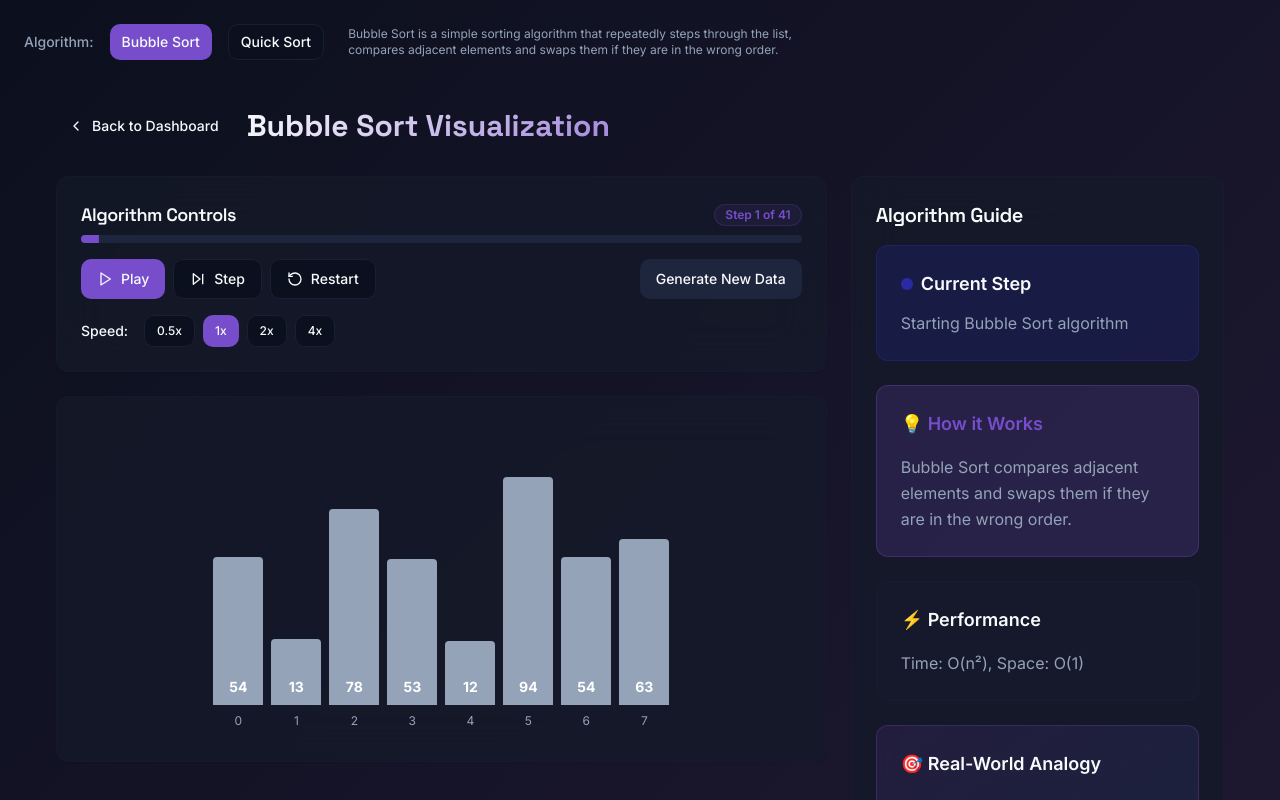
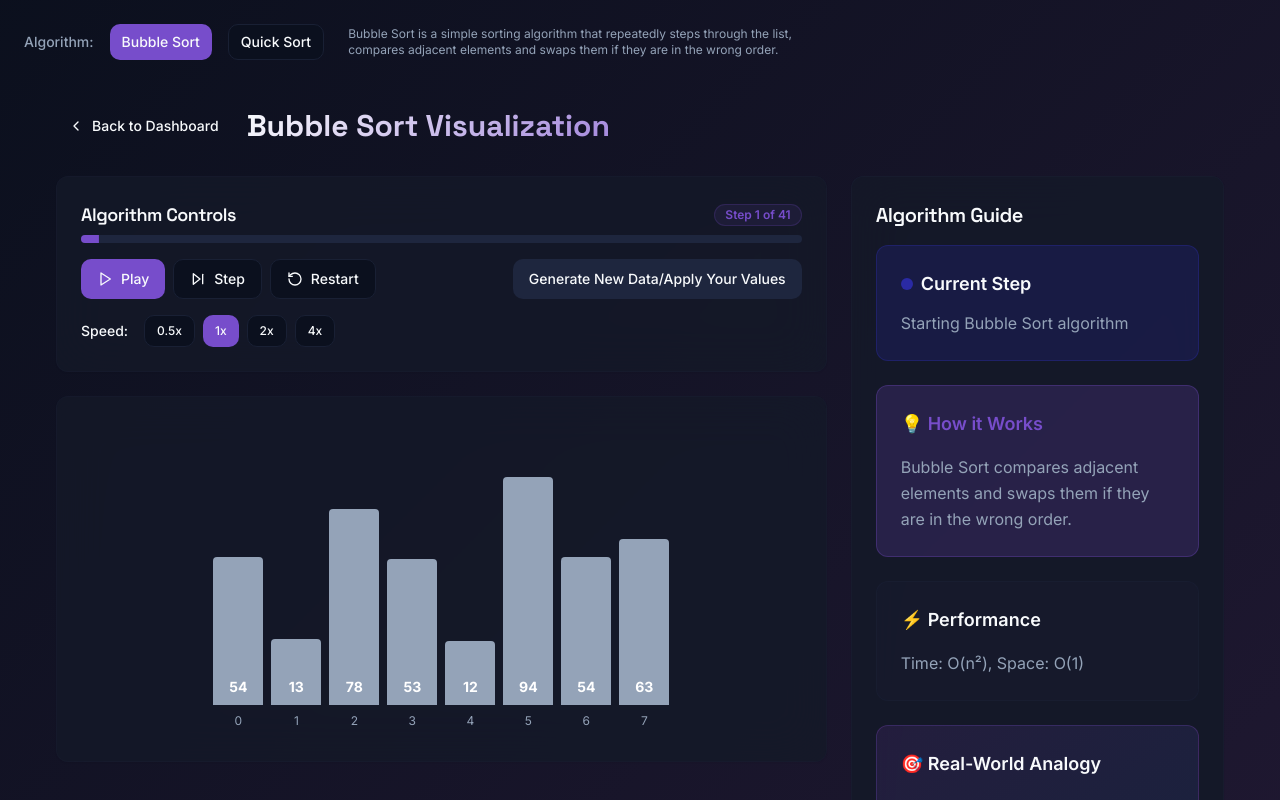
Before and after one commit to aditya34-cyber/dsa-website, a React (Vite) app: page /sorting in a window 1280 px wide. Shown: the top 800 px of the page. Built offline with nearby package versions, Linux system fonts and the light colour scheme.

Commit message:
Update button text to include 'Apply Your Values'

```diff
--- a/src/components/AlgorithmVisualizer.tsx
+++ b/src/components/AlgorithmVisualizer.tsx
@@ -216,7 +216,7 @@ export const AlgorithmVisualizer = ({
                     onClick={handleGenerateNewData}
                     className="flex items-center gap-2 ml-auto"
                   >
-                    Generate New Data
+                    Generate New Data/Apply Your Values
                   </Button>
                 </div>
 
```
